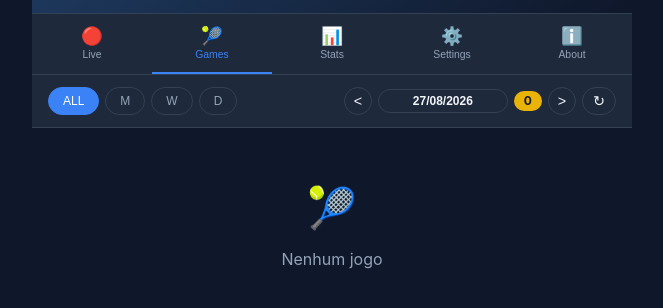
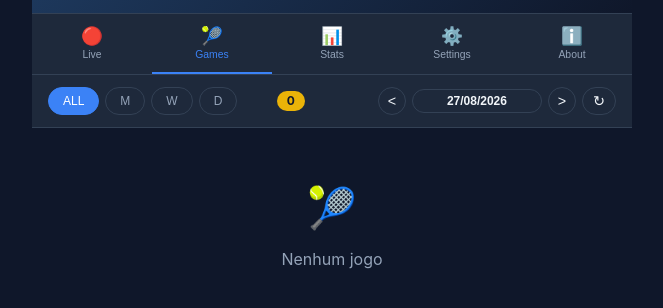
Before and after one commit to afelicianoazevedo/tennis-predictor, a plain HTML site: page public/index.html in a window 1280 px wide. Shown: the part 46-354 px from the top of the page, without its empty margins (308-971 px from the left). Drawn offline with nearby package versions, Linux system fonts and the light colour scheme; no server answers.

Commit message:
fix: center match counter between D button and date selector

```diff
--- a/public/css/style.css
+++ b/public/css/style.css
@@ -128,11 +128,17 @@ body {
 /* Filters */
 .filters {
     display: flex;
+    align-items: center;
     gap: 6px;
     padding: 12px 16px;
     background: var(--bg-card);
     border-bottom: 1px solid var(--border);
     overflow-x: auto;
+}
+
+.filter-group {
+    display: flex;
+    gap: 6px;
 }
 
 .filter {
@@ -158,14 +164,9 @@ body {
     color: var(--text);
 }
 
-.date-selector {
-    display: flex;
-    align-items: center;
-    gap: 6px;
+.match-counter {
     margin-left: auto;
-}
-
-.match-counter {
+    margin-right: auto;
     background: #eab308;
     color: #0f172a;
     font-weight: 700;
@@ -175,6 +176,13 @@ body {
     min-width: 24px;
     text-align: center;
     line-height: 1;
+}
+
+.date-selector {
+    display: flex;
+    align-items: center;
+    gap: 6px;
+    margin-left: auto;
 }
 
 .date-btn {
--- a/public/index.html
+++ b/public/index.html
@@ -46,14 +46,16 @@
         </nav>
 
         <div class="filters">
-            <button class="filter active" data-filter="all">ALL</button>
-            <button class="filter" data-filter="men">M</button>
-            <button class="filter" data-filter="women">W</button>
-            <button class="filter" data-filter="doubles">D</button>
+            <div class="filter-group">
+                <button class="filter active" data-filter="all">ALL</button>
+                <button class="filter" data-filter="men">M</button>
+                <button class="filter" data-filter="women">W</button>
+                <button class="filter" data-filter="doubles">D</button>
+            </div>
+            <span class="match-counter" id="match-counter">0</span>
             <div class="date-selector">
                 <button class="date-btn" id="date-prev">&lt;</button>
                 <input type="text" id="date-input" class="date-input" placeholder="dd/mm/yyyy" maxlength="10" inputmode="numeric">
-                <span class="match-counter" id="match-counter">0</span>
                 <button class="date-btn" id="date-next">&gt;</button>
                 <button class="date-btn date-refresh-btn" id="date-refresh" title="Atualizar">↻</button>
             </div>
```
